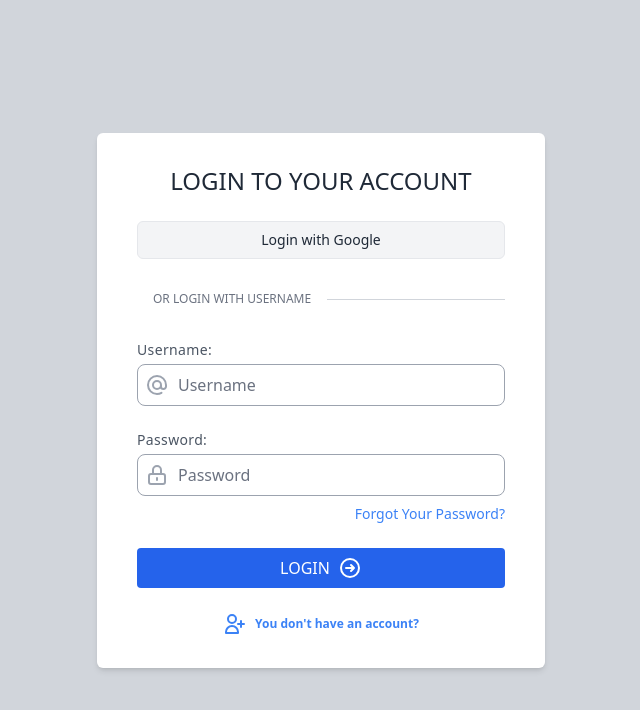
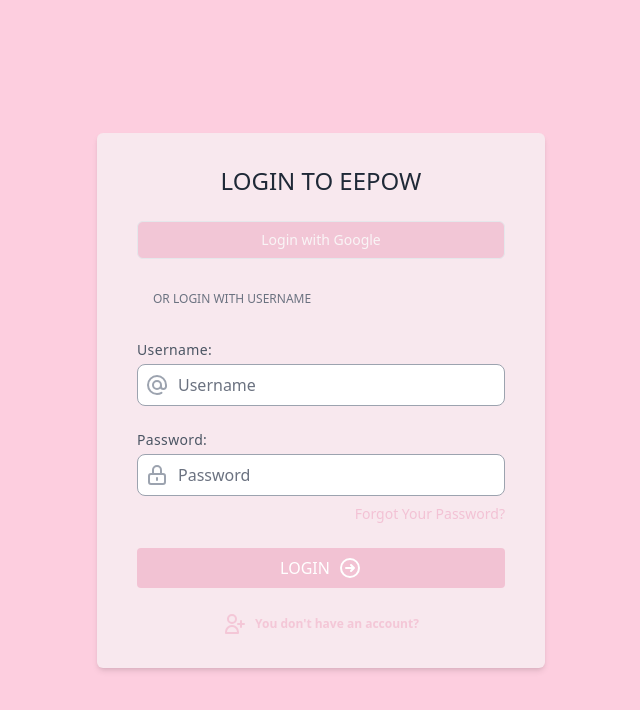
Before and after one commit to Chirox03/chat-bot-eepow, a React (Create React App) app in the folder front-end/: page / in a window 1280 px wide. Shown: the top 710 px of the page, without its empty margins (319-959 px from the left). Built offline with nearby package versions, Linux system fonts and the light colour scheme.

Commit message:
Log in page design

```diff
--- a/front-end/src/components/LoginForm/LoginForm.js
+++ b/front-end/src/components/LoginForm/LoginForm.js
@@ -2,18 +2,18 @@ import React from 'react';
 
 const LoginForm = () => {
   return (
-    <div className="min-h-screen flex flex-col items-center justify-center bg-gray-300">
-      <div className="flex flex-col bg-white shadow-md px-4 sm:px-6 md:px-8 lg:px-10 py-8 rounded-md w-full max-w-md">
-        <div className="font-medium self-center text-xl sm:text-2xl uppercase text-gray-800">Login To Your Account</div>
-        <button className="relative mt-6 border rounded-md py-2 text-sm text-gray-800 bg-gray-100 hover:bg-gray-200">
+    <div className="LoginForm">
+      <div className="flex flex-col bg-light  shadow-md px-4 sm:px-6 md:px-8 lg:px-10 py-8 rounded-md w-full max-w-md">
+        <div className="font-medium self-center text-xl sm:text-2xl uppercase text-gray-800">Login To Eepow</div>
+        <button className="But">
           <span className="absolute left-0 top-0 flex items-center justify-center h-full w-10 text-blue-500">
             <i className="fab fa-facebook-f"></i>
           </span>
           <span>Login with Google</span>
         </button>
-        <div className="relative mt-10 h-px bg-gray-300">
+        <div className="relative mt-10 h-px bg-light">
           <div className="absolute left-0 top-0 flex justify-start w-full -mt-2">
-            <span className="bg-white px-4 text-xs text-gray-500 uppercase">Or Login With Username</span>
+            <span className="bg-light px-4 text-xs text-gray-500 uppercase">Or Login With Username</span>
           </div>
         </div>
         <div className="mt-10">
@@ -44,13 +44,13 @@ const LoginForm = () => {
             </div>
             <div className="flex items-center mb-6 -mt-4">
               <div className="flex ml-auto">
-                <button className="inline-flex text-xs sm:text-sm text-blue-500 hover:text-blue-700" type="button">
+                <button className="inline-flex text-xs sm:text-sm text-dark/90 hover:text-dark" type="button">
                   Forgot Your Password?
                 </button>
               </div>
             </div>
             <div className="flex w-full">
-              <button type="submit" className="flex items-center justify-center focus:outline-none text-white text-sm sm:text-base bg-blue-600 hover:bg-blue-700 rounded py-2 w-full transition duration-150 ease-in">
+              <button type="submit" className="flex items-center justify-center focus:outline-none text-white text-sm sm:text-base bg-dark/90 hover:bg-dark rounded py-2 w-full transition duration-150 ease-in">
                 <span className="mr-2 uppercase">Login</span>
                 <span>
                   <svg className="h-6 w-6" fill="none" stroke-linecap="round" stroke-linejoin="round" stroke-width="2" viewBox="0 0 24 24" stroke="currentColor">
@@ -62,7 +62,7 @@ const LoginForm = () => {
           </form>
         </div>
         <div className="flex justify-center items-center mt-6">
-          <button className="inline-flex items-center font-bold text-blue-500 hover:text-blue-700 text-xs text-center" type="button">
+          <button className="inline-flex items-center font-bold text-dark/80 hover:text-dark text-xs text-center" type="button">
             <span>
               <svg className="h-6 w-6" fill="none" stroke-linecap="round" stroke-linejoin="round" stroke-width="2" viewBox="0 0 24 24" stroke="currentColor">
                 <path d="M18 9v3m0 0v3m0-3h3m-3 0h-3m-2-5a4 4 0 11-8 0 4 4 0 018 0zM3 20a6 6 0 0112 0v1H3v-1z" />
--- a/front-end/src/index.css
+++ b/front-end/src/index.css
@@ -5,4 +5,26 @@
 code {
   font-family: source-code-pro, Menlo, Monaco, Consolas, 'Courier New',
     monospace;
+  }
+
+@layer components{
+  .ChatPage {
+    @apply flex h-screen antialiased text-gray-800;
+  }
+  .SideBar {
+    @apply flex flex-col py-8 pl-6 pr-6 w-64 bg-blue-400  flex-shrink-0;
+  }
+  .Conversation{
+    @apply flex flex-col flex-auto h-full p-6 bg-blue-300;
+  }
+  .ChatInput{
+    @apply flex items-center h-16 w-full px-4 bg-blue-300;
+  }
+  .LoginForm{
+    @apply min-h-screen flex flex-col items-center justify-center bg-medium;
+  }
+  .But{
+    @apply relative mt-6 border rounded-md py-2 text-sm text-beige bg-dark/80 hover:bg-dark;
+  }
+
 }
--- a/front-end/tailwind.config.js
+++ b/front-end/tailwind.config.js
@@ -2,7 +2,15 @@
 module.exports = {
   content: ["./src/**/*.{js,jsx,ts,tsx}"],
   theme: {
-    extend: {},
+    extend: {
+
+      colors:{
+        beige:'#F9F5F6',
+        light:'#F8E8EE',
+        medium:'#FDCEDF',
+        dark:'#F2BED1'
+      }
+    },
   },
   plugins: [],
 }
```
